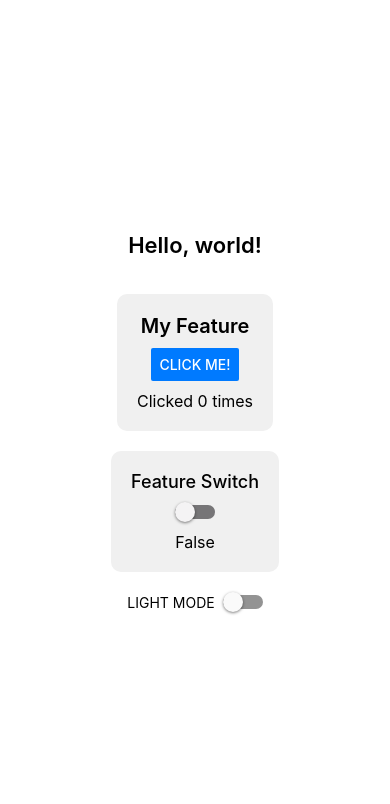
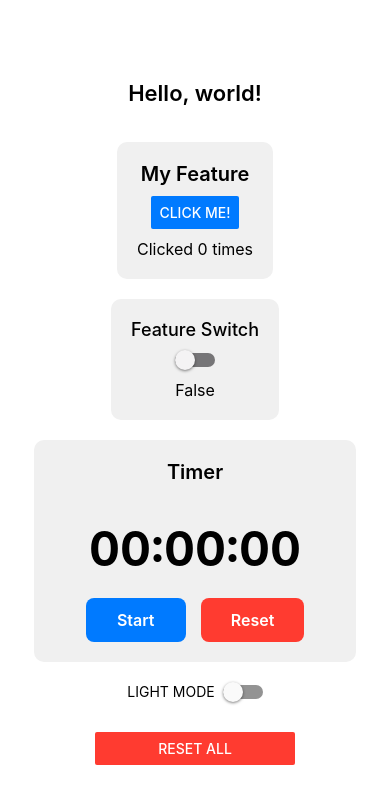
Before and after one commit to screenshotbot/react-native-chris-workspace, a React Native app: screen / in a window 390 px wide. Shown: the top 804 px of the page. Built offline with nearby package versions, Linux system fonts and the light colour scheme.

Commit message:
Timer feature added.

```diff
--- a/App.tsx
+++ b/App.tsx
@@ -1,60 +1,24 @@
-/**
- * Sample React Native App
- * https://github.com/facebook/react-native
- *
- * @format
- */
-
-/**import { NewAppScreen } from '@react-native/new-app-screen';
-import { StatusBar, StyleSheet, useColorScheme, View } from 'react-native';
-import {
-  SafeAreaProvider,
-  useSafeAreaInsets,
-} from 'react-native-safe-area-context';
-
-import MyFeature from './MyFeature';
-
-function App() {
-  const isDarkMode = useColorScheme() === 'dark';
-
-  return (
-    <SafeAreaProvider>
-      <StatusBar barStyle={isDarkMode ? 'light-content' : 'dark-content'} />
-      <MyFeature />
-      <AppContent />
-    </SafeAreaProvider>
-  );
-}
-
-function AppContent() {
-  const safeAreaInsets = useSafeAreaInsets();
-
-  return (
-    <View style={styles.container}>
-      <NewAppScreen
-        templateFileName="App.tsx"
-        safeAreaInsets={safeAreaInsets}
-      />
-    </View>
-  );
-}
-
-const styles = StyleSheet.create({
-  container: {
-    flex: 1,
-  },
-});
-
-export default App;*/
-
-import React from 'react';
-import { View, Text, StyleSheet } from 'react-native';
+import React, { useState } from 'react';
+import { View, Text, StyleSheet, Button } from 'react-native';
 import MyFeature from './MyFeature';
 import SwitchFeature from './SwitchFeature';
+import TimerFeature from './TimerFeature';
 import { ThemeProvider, ThemeToggle, useTheme } from './Theme';
 
 const AppContent = () => {
-  const { colors } = useTheme(); // use the theme colors directly
+  const { colors, resetTheme } = useTheme();
+  const [clickCount, setClickCount] = useState(0);
+  const [isEnabled, setIsEnabled] = useState(false);
+  const [timerSeconds, setTimerSeconds] = useState(0);
+  const [isTimerRunning, setIsTimerRunning] = useState(false);
+
+  const handleResetAll = () => {
+    setClickCount(0);
+    setIsEnabled(false);
+    setTimerSeconds(0);
+    setIsTimerRunning(false);
+    resetTheme();
+  };
 
   return (
     <View style={[styles.container, { backgroundColor: colors.background }]}>
@@ -62,11 +26,27 @@ const AppContent = () => {
         Hello, world!
       </Text>
 
-      <MyFeature />
-      <SwitchFeature />
+      <MyFeature clickCount={clickCount} setClickCount={setClickCount} />
+      <SwitchFeature isEnabled={isEnabled} setIsEnabled={setIsEnabled} />
+
+      <TimerFeature
+        seconds={timerSeconds}
+        setSeconds={setTimerSeconds}
+        isRunning={isTimerRunning}
+        setIsRunning={setIsTimerRunning}
+      />
 
       {/* Theme toggle switch */}
       <ThemeToggle />
+
+      {/* Reset button */}
+      <View style={styles.resetContainer}>
+        <Button
+          title="Reset All"
+          onPress={handleResetAll}
+          color="#FF3B30"
+        />
+      </View>
     </View>
   );
 };
@@ -93,4 +73,8 @@ const styles = StyleSheet.create({
     fontWeight: '600',
     marginBottom: 16,
   },
+  resetContainer: {
+    marginTop: 30,
+    width: 200,
+  },
 });
--- a/MyFeature.tsx
+++ b/MyFeature.tsx
@@ -1,10 +1,13 @@
-// MyFeature.tsx
-import React, { useState } from 'react';
+import React from 'react';
 import { View, Text, Button, StyleSheet, Alert } from 'react-native';
 import { useTheme } from './Theme';
 
-export default function MyFeature() {
-  const [clickCount, setClickCount] = useState(0);
+type MyFeatureProps = {
+  clickCount: number;
+  setClickCount: React.Dispatch<React.SetStateAction<number>>;
+};
+
+export default function MyFeature({ clickCount, setClickCount }: MyFeatureProps) {
   const { colors } = useTheme();
 
   const handlePress = () => {
--- a/SwitchFeature.tsx
+++ b/SwitchFeature.tsx
@@ -1,9 +1,13 @@
-import React, { useState } from 'react';
+import React from 'react';
 import { View, Text, Switch, StyleSheet, Image } from 'react-native';
 import { useTheme } from './Theme';
 
-export default function SwitchFeature() {
-  const [isEnabled, setIsEnabled] = useState(false);
+type SwitchFeatureProps = {
+  isEnabled: boolean;
+  setIsEnabled: React.Dispatch<React.SetStateAction<boolean>>;
+};
+
+export default function SwitchFeature({ isEnabled, setIsEnabled }: SwitchFeatureProps) {
   const { colors } = useTheme();
 
   const toggleSwitch = () => setIsEnabled(prev => !prev);
@@ -37,7 +41,6 @@ export default function SwitchFeature() {
         />
       )}
     </View>
-
   );
 }
 
--- a/Theme.tsx
+++ b/Theme.tsx
@@ -15,6 +15,7 @@ type ThemeContextType = {
   theme: Theme;
   colors: ThemeColors;
   toggleTheme: () => void;
+  resetTheme: () => void;
 };
 
 // Colors
@@ -37,6 +38,7 @@ const ThemeContext = createContext<ThemeContextType>({
   theme: 'light',
   colors: lightColors,
   toggleTheme: () => {},
+  resetTheme: () => {},
 });
 
 // Provider
@@ -47,10 +49,14 @@ export const ThemeProvider = ({ children }: { children: ReactNode }) => {
     setTheme(prev => (prev === 'light' ? 'dark' : 'light'));
   };
 
+  const resetTheme = () => {
+    setTheme('light');
+  };
+
   const colors = theme === 'light' ? lightColors : darkColors;
 
   return (
-    <ThemeContext.Provider value={{ theme, colors, toggleTheme }}>
+    <ThemeContext.Provider value={{ theme, colors, toggleTheme, resetTheme }}>
       {children}
     </ThemeContext.Provider>
   );
@@ -59,7 +65,7 @@ export const ThemeProvider = ({ children }: { children: ReactNode }) => {
 // Hook
 export const useTheme = () => useContext(ThemeContext);
 
-// ✅ Theme toggle UI
+// Theme toggle UI
 export const ThemeToggle = () => {
   const { theme, toggleTheme } = useTheme();
   const isDark = theme === 'dark';
--- /dev/null
+++ b/TimerFeature.tsx
@@ -0,0 +1,124 @@
+import React, { useEffect, useRef } from 'react';
+import { View, Text, StyleSheet, TouchableOpacity } from 'react-native';
+import { useTheme } from './Theme';
+
+type TimerFeatureProps = {
+  seconds: number;
+  setSeconds: React.Dispatch<React.SetStateAction<number>>;
+  isRunning: boolean;
+  setIsRunning: React.Dispatch<React.SetStateAction<boolean>>;
+};
+
+export default function TimerFeature({
+  seconds,
+  setSeconds,
+  isRunning,
+  setIsRunning,
+}: TimerFeatureProps) {
+  const { colors } = useTheme();
+  const intervalRef = useRef<ReturnType<typeof setInterval> | null>(null);
+
+  useEffect(() => {
+    if (isRunning) {
+      intervalRef.current = setInterval(() => {
+        setSeconds(prev => prev + 1);
+      }, 1000);
+    } else {
+      if (intervalRef.current) {
+        clearInterval(intervalRef.current);
+        intervalRef.current = null;
+      }
+    }
+
+    return () => {
+      if (intervalRef.current) {
+        clearInterval(intervalRef.current);
+      }
+    };
+  }, [isRunning, setSeconds]);
+
+  const formatTime = (totalSeconds: number) => {
+    const hrs = Math.floor(totalSeconds / 3600);
+    const mins = Math.floor((totalSeconds % 3600) / 60);
+    const secs = totalSeconds % 60;
+
+    return `${hrs.toString().padStart(2, '0')}:${mins
+      .toString()
+      .padStart(2, '0')}:${secs.toString().padStart(2, '0')}`;
+  };
+
+  const handleStartStop = () => {
+    setIsRunning(prev => !prev);
+  };
+
+  const handleReset = () => {
+    setIsRunning(false);
+    setSeconds(0);
+  };
+
+  return (
+    <View style={[styles.container, { backgroundColor: colors.card }]}>
+      <Text style={[styles.title, { color: colors.text }]}>Timer</Text>
+
+      <Text style={[styles.timeDisplay, { color: colors.text }]}>
+        {formatTime(seconds)}
+      </Text>
+
+      <View style={styles.buttonContainer}>
+        <TouchableOpacity
+          style={[
+            styles.button,
+            { backgroundColor: isRunning ? '#FF9500' : colors.primary },
+          ]}
+          onPress={handleStartStop}>
+          <Text style={styles.buttonText}>
+            {isRunning ? 'Pause' : 'Start'}
+          </Text>
+        </TouchableOpacity>
+
+        <TouchableOpacity
+          style={[styles.button, { backgroundColor: '#FF3B30' }]}
+          onPress={handleReset}>
+          <Text style={styles.buttonText}>Reset</Text>
+        </TouchableOpacity>
+      </View>
+    </View>
+  );
+}
+
+const styles = StyleSheet.create({
+  container: {
+    padding: 20,
+    alignItems: 'center',
+    marginTop: 20,
+    borderRadius: 10,
+    width: '90%',
+  },
+  title: {
+    fontSize: 20,
+    fontWeight: '600',
+    marginBottom: 15,
+  },
+  timeDisplay: {
+    fontSize: 48,
+    fontWeight: '700',
+    marginVertical: 20,
+    fontVariant: ['tabular-nums'],
+  },
+  buttonContainer: {
+    flexDirection: 'row',
+    gap: 15,
+  },
+  button: {
+    paddingHorizontal: 30,
+    paddingVertical: 12,
+    borderRadius: 8,
+    minWidth: 100,
+    alignItems: 'center',
+  },
+  buttonText: {
+    color: '#ffffff',
+    fontSize: 16,
+    fontWeight: '600',
+  },
+});
```
